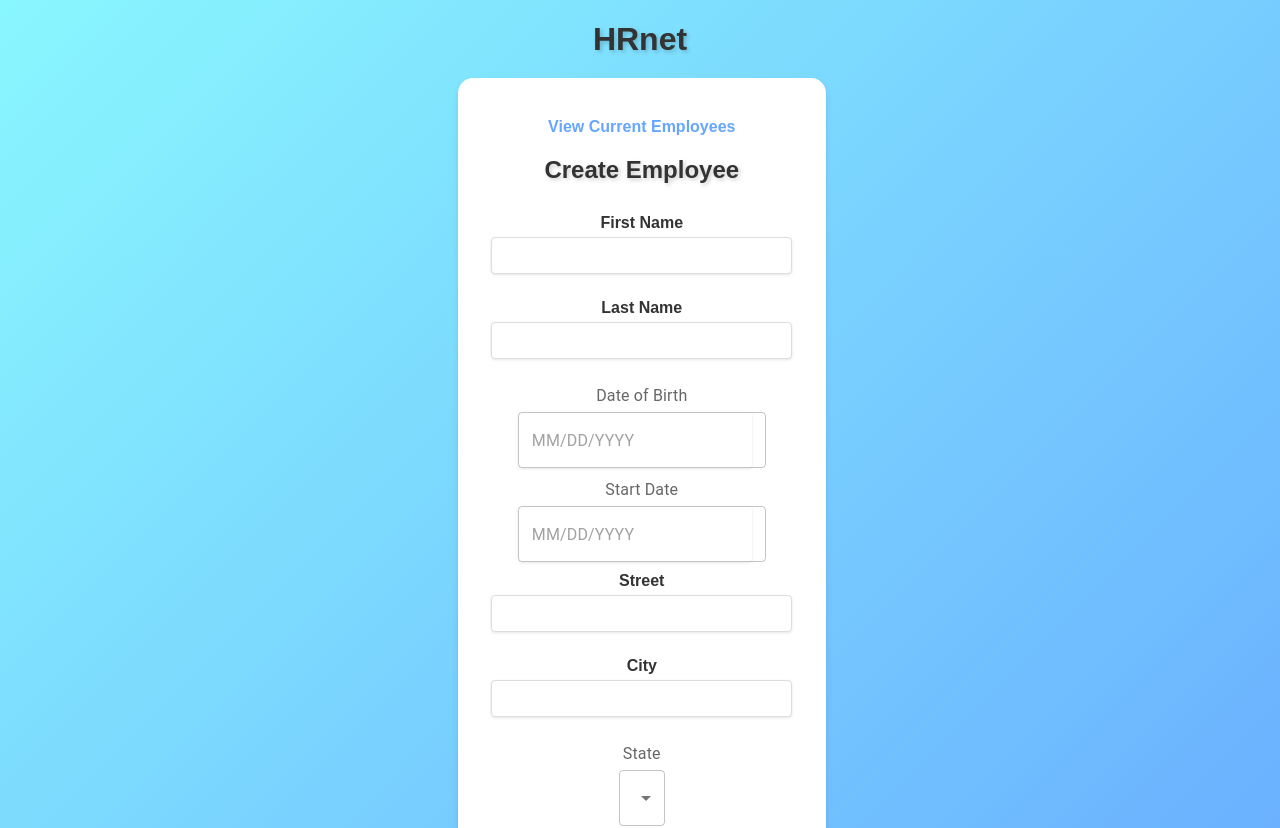
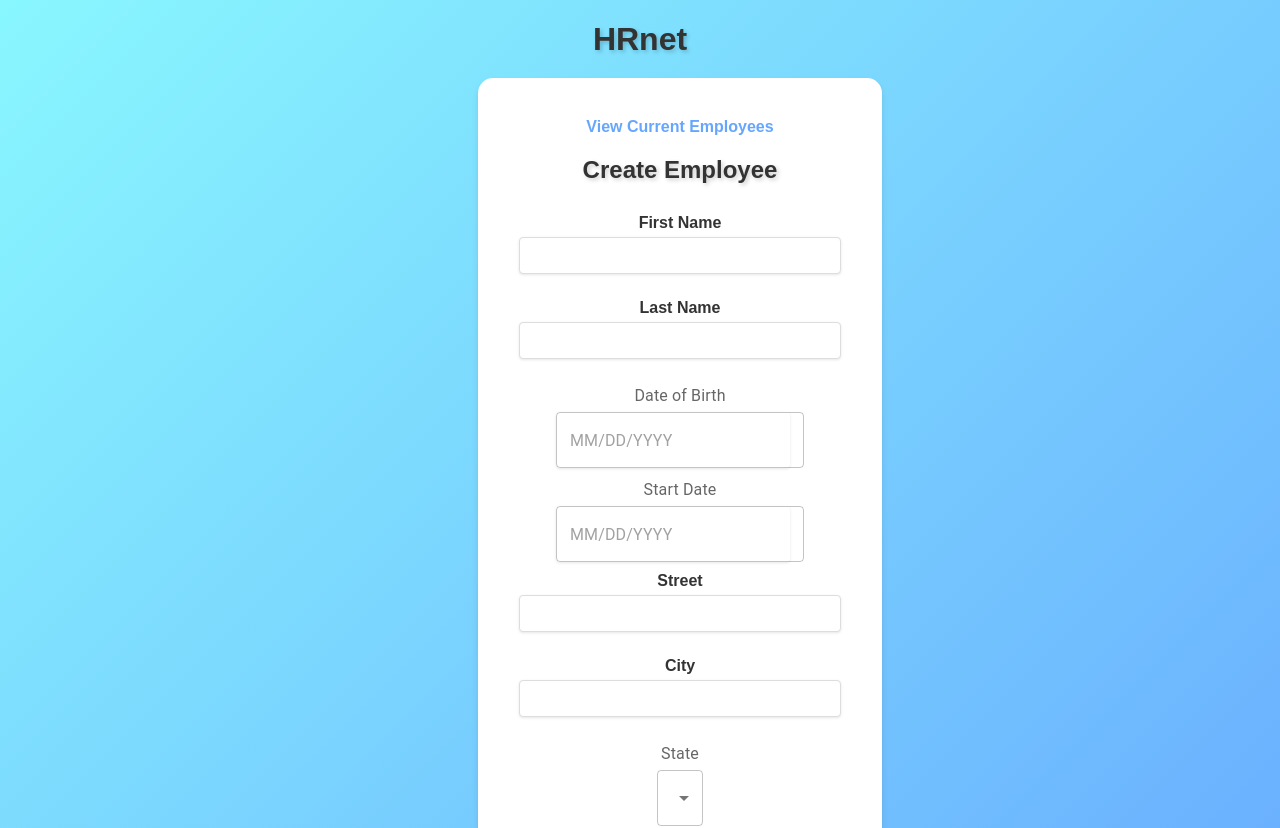
Before and after one commit to SabrinaMouginot/HRNet_P14, a React (Vite) app: page / in a window 1280 px wide. Shown: the top 828 px of the page. Built offline with nearby package versions, Linux system fonts and the light colour scheme.

Commit message:
travail de style sur liste employee

```diff
--- a/src/app.css
+++ b/src/app.css
@@ -17,10 +17,10 @@ body {
   padding: 20px;
   box-shadow: 0 4px 6px rgba(0, 0, 0, 0.1);
   max-width: 1000px;
-  width: 90%;
+  width: 100%;
   color: #333;
   background-color: white;
-  margin-bottom: 20px;
+  margin: 20px;
   text-align: center;
 }
 
```
